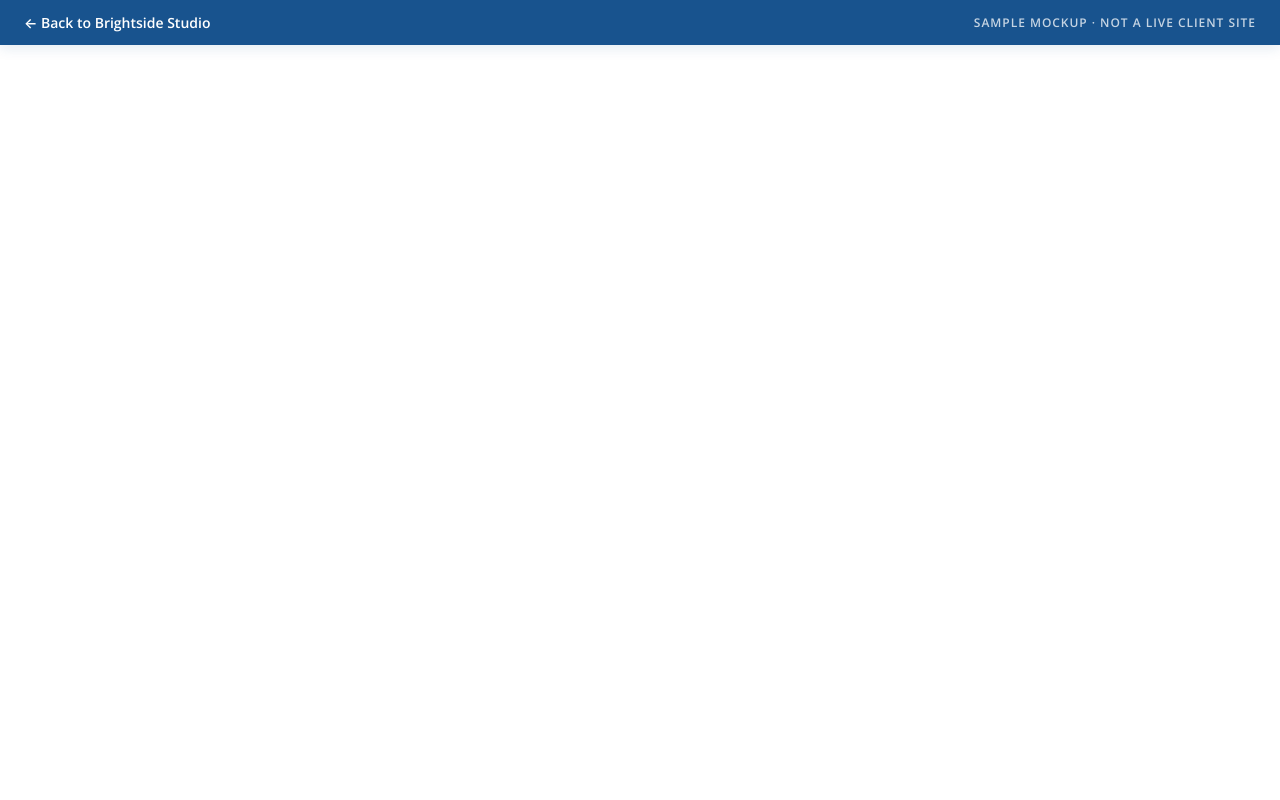
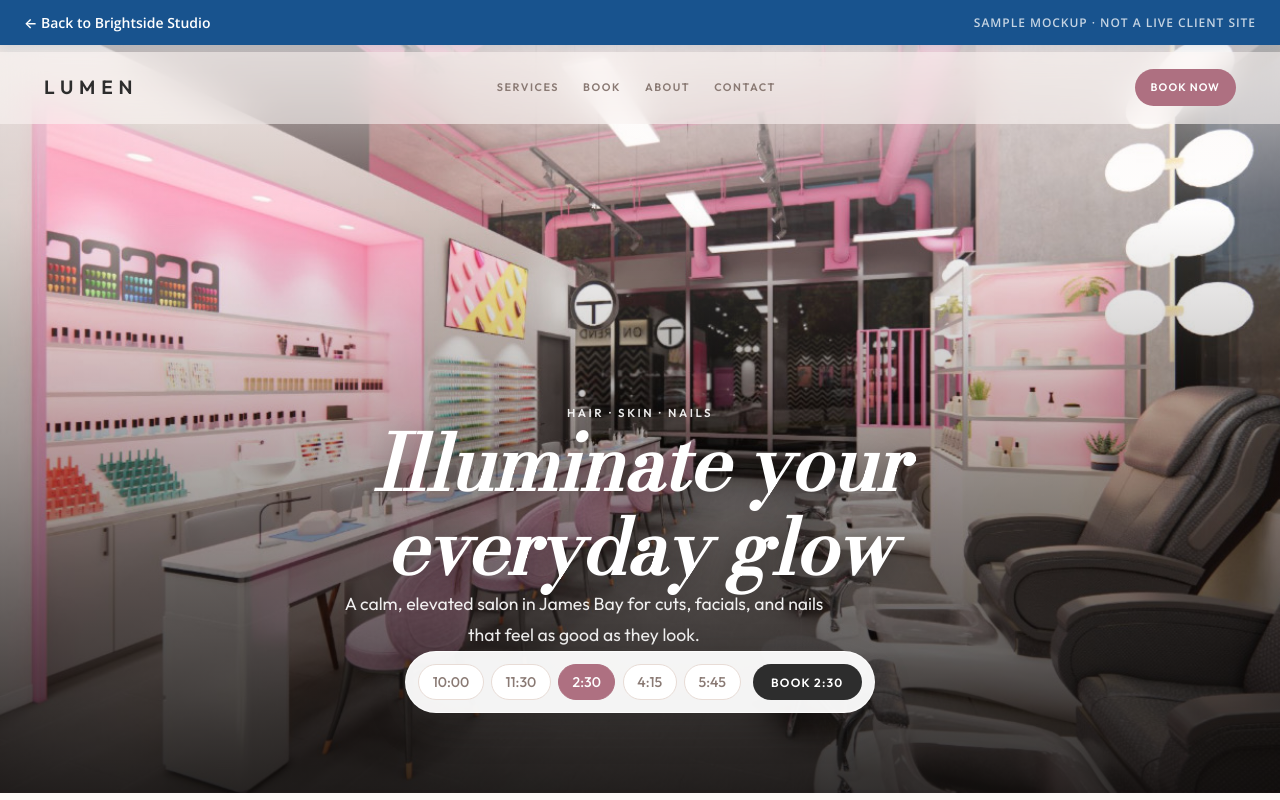
Before and after one commit to Jayadeep-Sayani/brightside-studio, a React (Vite) app: page /mockups/lumen in a window 1280 px wide. Built offline with nearby package versions, Linux system fonts and the light colour scheme.

Commit message:
Add Lumen Salon editorial hero with Bodoni titles and Now body.
Co-authored-by: Cursor <cursoragent@cursor.com>

```diff
--- a/src/components/mockups/LumenSalonSite.css
+++ b/src/components/mockups/LumenSalonSite.css
@@ -1,4 +1,276 @@
+@import url('https://fonts.googleapis.com/css2?family=Outfit:wght@400;500;600&display=swap');
+
 .lumen {
-  min-height: calc(100dvh - 3.25rem);
-  background: #ffffff;
+  --lumen-primary: #ae7081;
+  --lumen-primary-dark: #925a6a;
+  --lumen-text: #2d2d2d;
+  --lumen-muted: #8a7a74;
+  --lumen-bg: #fdf8f6;
+  --lumen-font-display: 'Bodoni Moda', 'Didot', Georgia, serif;
+  --lumen-font-body: 'Now', 'Outfit', 'Montserrat', system-ui, sans-serif;
+  --lumen-header-h: 4.5rem;
+  --mockup-chrome-h: 3.25rem;
+
+  min-height: calc(100dvh - var(--mockup-chrome-h));
+  background: var(--lumen-bg);
+  color: var(--lumen-text);
+  font-family: var(--lumen-font-body);
+  font-size: 1rem;
+  line-height: 1.7;
 }
+
+/* Block Brightside global styles */
+.lumen :is(h1, h2, h3, h4, h5, h6) {
+  margin: 0;
+  font-family: var(--lumen-font-display);
+  font-weight: 600;
+  color: var(--lumen-text);
+  line-height: 1.1;
+}
+
+.lumen :is(p, span, button, a) {
+  font-family: var(--lumen-font-body);
+}
+
+.lumen p {
+  margin: 0;
+}
+
+.lumen a {
+  color: inherit;
+  text-decoration: none;
+}
+
+.lumen button {
+  font-family: var(--lumen-font-body);
+  cursor: pointer;
+}
+
+/* ── Header ── */
+.lumen__header {
+  position: fixed;
+  top: var(--mockup-chrome-h);
+  left: 0;
+  right: 0;
+  z-index: 30;
+  display: grid;
+  grid-template-columns: auto 1fr auto;
+  align-items: center;
+  gap: 1.25rem;
+  height: var(--lumen-header-h);
+  padding: 0 clamp(1.25rem, 4vw, 2.75rem);
+  background: rgba(253, 248, 246, 0.55);
+  border-bottom: 1px solid transparent;
+  backdrop-filter: blur(18px);
+  -webkit-backdrop-filter: blur(18px);
+  transition:
+    background 0.35s ease,
+    border-color 0.35s ease,
+    box-shadow 0.35s ease;
+}
+
+.lumen__header--solid {
+  background: rgba(253, 248, 246, 0.97);
+  border-bottom-color: rgba(174, 112, 129, 0.2);
+  box-shadow: 0 10px 32px rgba(45, 45, 45, 0.07);
+}
+
+.lumen__logo {
+  font-family: var(--lumen-font-display);
+  font-size: clamp(1rem, 2.2vw, 1.2rem);
+  font-weight: 600;
+  letter-spacing: 0.3em;
+  color: var(--lumen-text);
+}
+
+.lumen__nav {
+  display: flex;
+  justify-content: center;
+  flex-wrap: wrap;
+  gap: clamp(0.85rem, 2vw, 1.5rem);
+  font-size: 0.68rem;
+  font-weight: 600;
+  letter-spacing: 0.14em;
+  text-transform: uppercase;
+  color: var(--lumen-muted);
+}
+
+.lumen__nav a:hover {
+  color: var(--lumen-primary);
+}
+
+.lumen__nav-cta {
+  justify-self: end;
+  padding: 0.55rem 1rem;
+  border-radius: 999px;
+  background: var(--lumen-primary);
+  font-size: 0.68rem;
+  font-weight: 600;
+  letter-spacing: 0.1em;
+  text-transform: uppercase;
+  color: #fff !important;
+  transition: background 0.2s ease;
+}
+
+.lumen__nav-cta:hover {
+  background: var(--lumen-primary-dark);
+}
+
+/* ── Hero ── */
+.lumen__hero {
+  position: relative;
+  display: flex;
+  flex-direction: column;
+  justify-content: flex-end;
+  min-height: calc(100dvh - var(--mockup-chrome-h));
+  overflow: hidden;
+}
+
+.lumen__hero-media {
+  position: absolute;
+  inset: 0;
+}
+
+.lumen__hero-media img {
+  width: 100%;
+  height: 100%;
+  object-fit: cover;
+  object-position: center 28%;
+}
+
+.lumen__hero-media::after {
+  content: '';
+  position: absolute;
+  inset: 0;
+  background: linear-gradient(
+    180deg,
+    rgba(253, 248, 246, 0.72) 0%,
+    rgba(253, 248, 246, 0.2) 22%,
+    rgba(30, 24, 22, 0.28) 50%,
+    rgba(12, 10, 9, 0.82) 100%
+  );
+}
+
+.lumen__hero-content {
+  position: relative;
+  z-index: 2;
+  width: 100%;
+  max-width: 44rem;
+  margin: 0 auto;
+  padding:
+    calc(var(--lumen-header-h) + 2rem)
+    clamp(1.5rem, 5vw, 2.5rem)
+    clamp(2.75rem, 8vw, 5rem);
+  text-align: center;
+}
+
+.lumen__eyebrow {
+  margin-bottom: 1.25rem;
+  font-size: 0.72rem;
+  font-weight: 600;
+  letter-spacing: 0.22em;
+  text-transform: uppercase;
+  color: rgba(255, 255, 255, 0.9);
+}
+
+.lumen__title {
+  margin-bottom: 1.5rem;
+  font-size: clamp(2.5rem, 8vw, 4.75rem);
+  font-style: italic;
+  font-weight: 600;
+  line-height: 1.02;
+  color: #fff !important;
+  text-shadow: 0 4px 28px rgba(0, 0, 0, 0.3);
+}
+
+.lumen__lead {
+  margin: 0 auto 2.25rem;
+  max-width: 32rem;
+  font-size: clamp(1rem, 2.2vw, 1.1rem);
+  line-height: 1.75;
+  color: rgba(255, 255, 255, 0.92);
+}
+
+.lumen__booking {
+  display: inline-flex;
+  align-items: center;
+  justify-content: center;
+  flex-wrap: wrap;
+  gap: 0.75rem;
+  max-width: 100%;
+  padding: 0.75rem;
+  border-radius: 999px;
+  background: rgba(255, 255, 255, 0.95);
+  border: 1px solid rgba(255, 255, 255, 0.75);
+  box-shadow: 0 12px 40px rgba(45, 45, 45, 0.18);
+}
+
+.lumen__slots {
+  display: flex;
+  flex-wrap: wrap;
+  justify-content: center;
+  gap: 0.45rem;
+}
+
+.lumen__slot {
+  padding: 0.5rem 0.85rem;
+  border: 1px solid #e8dcd6;
+  border-radius: 999px;
+  background: #fff;
+  font-size: 0.88rem;
+  font-weight: 500;
+  color: var(--lumen-muted);
+  transition:
+    background 0.2s ease,
+    border-color 0.2s ease,
+    color 0.2s ease;
+}
+
+.lumen__slot:hover {
+  border-color: rgba(174, 112, 129, 0.45);
+  color: var(--lumen-text);
+}
+
+.lumen__slot--active {
+  background: var(--lumen-primary);
+  border-color: var(--lumen-primary);
+  color: #fff;
+}
+
+.lumen__btn {
+  padding: 0.65rem 1.15rem;
+  border: none;
+  border-radius: 999px;
+  background: var(--lumen-text);
+  font-size: 0.75rem;
+  font-weight: 600;
+  letter-spacing: 0.1em;
+  text-transform: uppercase;
+  color: #fff;
+  transition: background 0.2s ease;
+}
+
+.lumen__btn:hover {
+  background: #1a1a1a;
+}
+
+@media (max-width: 768px) {
+  .lumen__header {
+    grid-template-columns: auto auto;
+    justify-content: space-between;
+  }
+
+  .lumen__nav {
+    display: none;
+  }
+
+  .lumen__booking {
+    width: 100%;
+    border-radius: 1rem;
+    padding: 1rem;
+  }
+
+  .lumen__btn {
+    width: 100%;
+  }
+}
--- a/src/components/mockups/LumenSalonSite.jsx
+++ b/src/components/mockups/LumenSalonSite.jsx
@@ -1,7 +1,87 @@
+import { useEffect, useState } from 'react'
 import './LumenSalonSite.css'
+import { assetUrl } from '../../utils/paths'
+
+const timeSlots = ['10:00', '11:30', '2:30', '4:15', '5:45']
+
+const navLinks = ['Services', 'Book', 'About', 'Contact']
 
 function LumenSalonSite() {
-  return <div className="lumen" data-mockup="blank" />
+  const [selectedSlot, setSelectedSlot] = useState('2:30')
+  const [navSolid, setNavSolid] = useState(false)
+
+  useEffect(() => {
+    window.scrollTo({ top: 0, left: 0, behavior: 'instant' })
+
+    const onScroll = () => setNavSolid(window.scrollY > 16)
+    onScroll()
+    window.addEventListener('scroll', onScroll, { passive: true })
+    return () => window.removeEventListener('scroll', onScroll)
+  }, [])
+
+  return (
+    <div className="lumen">
+      <header className={`lumen__header${navSolid ? ' lumen__header--solid' : ''}`}>
+        <span className="lumen__logo">LUMEN</span>
+        <nav className="lumen__nav" aria-label="Lumen Salon">
+          {navLinks.map((label) => (
+            <a key={label} href={`#${label.toLowerCase()}`}>
+              {label}
+            </a>
+          ))}
+        </nav>
+        <a className="lumen__nav-cta" href="#book">
+          Book now
+        </a>
+      </header>
+
+      <section className="lumen__hero">
+        <div className="lumen__hero-media" aria-hidden="true">
+          <img
+            src={assetUrl('/NailSalon.jpeg')}
+            alt=""
+            draggable={false}
+            fetchPriority="high"
+            decoding="async"
+          />
+        </div>
+
+        <div className="lumen__hero-content">
+          <p className="lumen__eyebrow">Hair · Skin · Nails</p>
+          <h1 className="lumen__title">
+            Illuminate your
+            <br />
+            everyday glow
+          </h1>
+          <p className="lumen__lead">
+            A calm, elevated salon in James Bay for cuts, facials, and nails that
+            feel as good as they look.
+          </p>
+
+          <div className="lumen__booking" id="book">
+            <div className="lumen__slots" role="group" aria-label="Available times today">
+              {timeSlots.map((slot) => (
+                <button
+                  key={slot}
+                  type="button"
+                  className={
+                    slot === selectedSlot ? 'lumen__slot lumen__slot--active' : 'lumen__slot'
+                  }
+                  aria-pressed={slot === selectedSlot}
+                  onClick={() => setSelectedSlot(slot)}
+                >
+                  {slot}
+                </button>
+              ))}
+            </div>
+            <button type="button" className="lumen__btn">
+              Book {selectedSlot}
+            </button>
+          </div>
+        </div>
+      </section>
+    </div>
+  )
 }
 
 export default LumenSalonSite
--- a/src/pages/mockups/LumenSalonPage.css
+++ b/src/pages/mockups/LumenSalonPage.css
@@ -2,7 +2,7 @@
   --mockup-chrome-height: 3.25rem;
 
   min-height: 100vh;
-  background: #ffffff;
+  background: #fdf8f6;
   scroll-padding-top: 0;
 }
 
```
